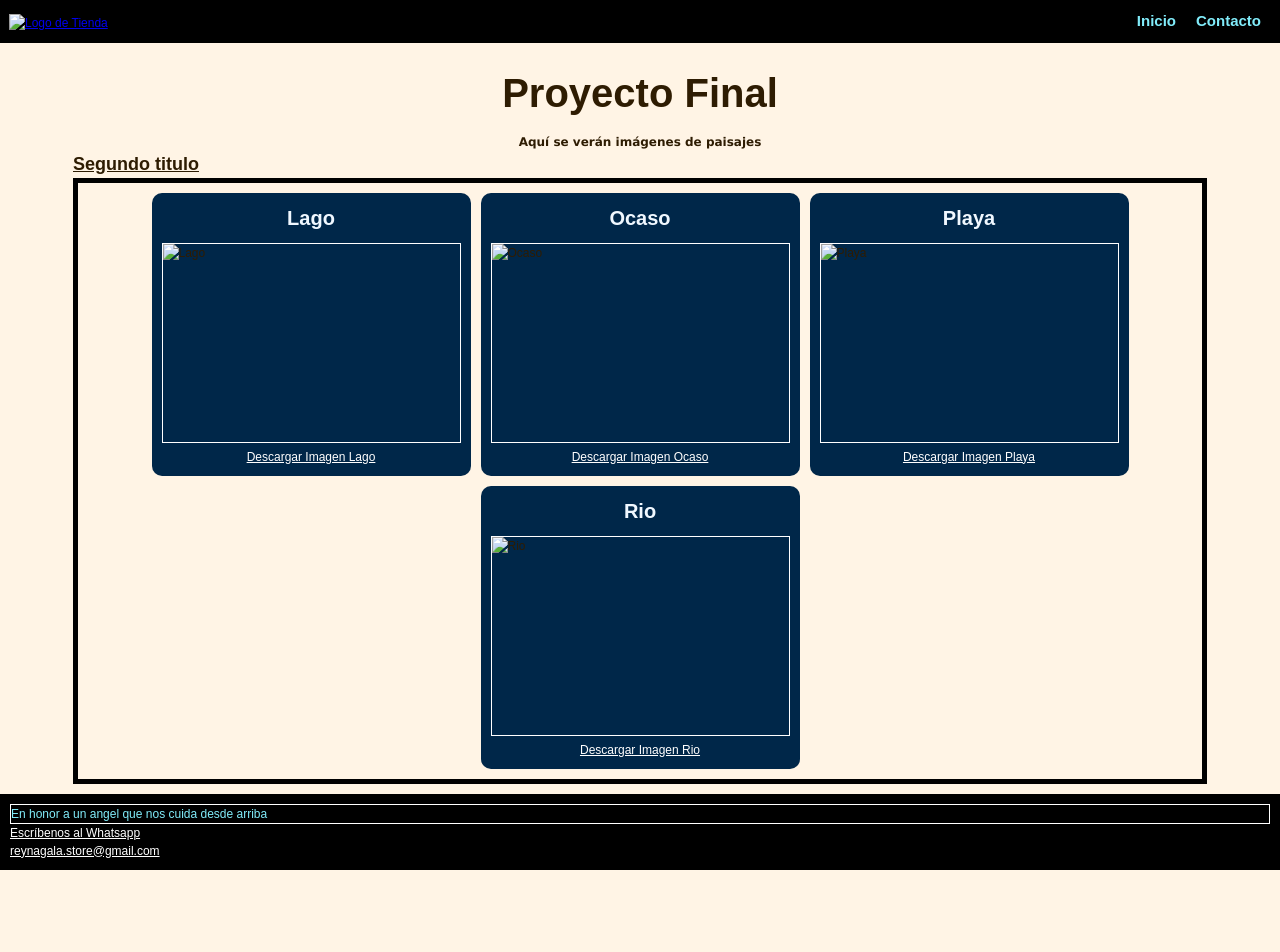
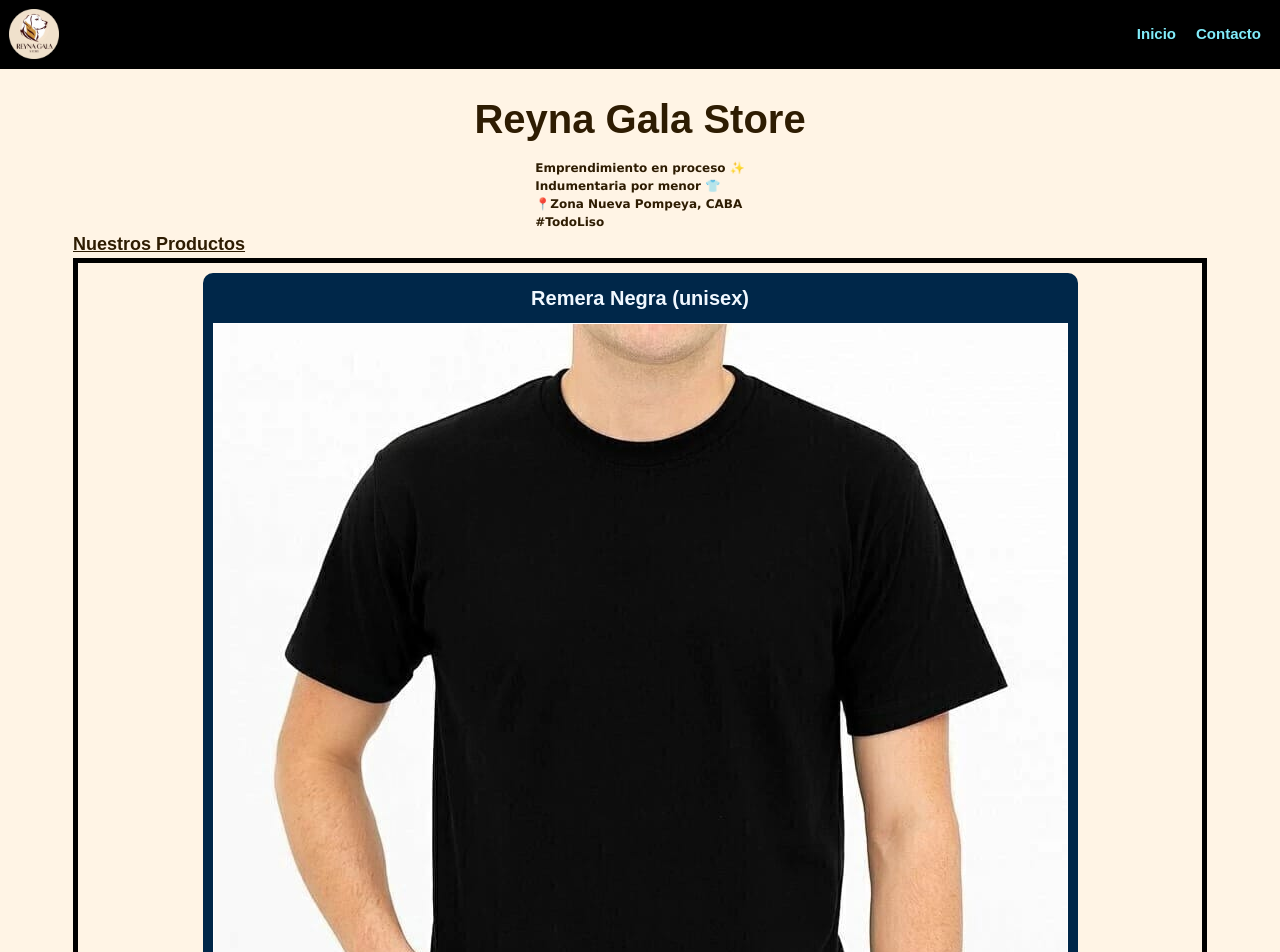
Before and after one commit to Wolf-28/frontend-talentotech-proyecto-preentrega, a plain HTML site: page index.html in a window 1280 px wide. Shown: the top 952 px of the page. Before the commit the page ends 870 px from the top, so only its background shows below. Drawn offline with Linux system fonts and the light colour scheme; a web font is replaced by a local one.

Commit message:
Modificación de index con nuevas secciones, logos, productos y footer

```diff
--- a/index.html
+++ b/index.html
@@ -12,15 +12,27 @@
       href="https://fonts.googleapis.com/css2?family=Asimovian&display=swap"
       rel="stylesheet"
     />
+    <link
+      rel="stylesheet"
+      href="https://cdnjs.cloudflare.com/ajax/libs/font-awesome/7.0.1/css/all.min.css"
+      integrity="sha512-2SwdPD6INVrV/lHTZbO2nodKhrnDdJK9/kg2XD1r9uGqPo1cUbujc+IYdlYdEErWNu69gVcYgdxlmVmzTWnetw=="
+      crossorigin="anonymous"
+      referrerpolicy="no-referrer"
+    />
 
-    <title>Inicio ☺</title>
+    <title>Home</title>
+    <link
+      rel="icon"
+      type="image/png"
+      href="./Images/Logos/ReynaGala icon transparente.png"
+    />
   </head>
   <body>
     <header class="header">
       <div class="header__logo">
         <a href="./index.html">
           <img
-            src="./Images/logo index.png"
+            src="./Images/Logos/ReynaGala logo transparente.png"
             alt="Logo de Tienda"
             width="50"
             height="50"
@@ -39,63 +51,69 @@
       </div>
     </header>
     <main>
-      <h1 class="titulo-home">Proyecto Final</h1>
-      <p class="parrafo-home">Aquí se verán imágenes de paisajes</p>
+      <h1 class="titulo-home">Reyna Gala Store</h1>
+      <div class="parrafo-home">
+        <p>Emprendimiento en proceso ✨</p>
+        <p>Indumentaria por menor 👕</p>
+        <p>📍Zona Nueva Pompeya, CABA</p>
+        <p>#TodoLiso</p>
+      </div>
       <section class="imagenes-home">
-        <h2>Segundo titulo</h2>
+        <h2>Nuestros Productos</h2>
         <div class="contenedor">
           <article class="tarjeta-imagen">
-            <h3>Lago</h3>
-            <img src="./Images/lago.jpg" alt="Lago" width="300" height="200" />
-            <a href="./Images/lago.jpg" download=""> Descargar Imagen Lago</a>
+            <h3>Remera Negra (unisex)</h3>
+            <img
+              src="./Images/Productos/Remera Negra.jpg"
+              alt="Remera Negra"
+            />
+            <p>Talles disponibles: S/M/L/XL/XXL</p>
           </article>
 
           <article class="tarjeta-imagen">
-            <h3>Ocaso</h3>
-            <img
-              src="./Images/ocaso.jpg"
-              alt="Ocaso"
-              width="300"
-              height="200"
-            />
-            <a href="./Images/ocaso.jpg" download=""> Descargar Imagen Ocaso</a>
+            <h3>Remera Roja (unisex)</h3>
+            <img src="./Images/Productos/Remera Roja.jpg" alt="Remera Roja" />
+            <p>Talles disponibles: S/M/L/XL/XXL</p>
           </article>
 
           <article class="tarjeta-imagen">
-            <h3>Playa</h3>
+            <h3>Remera Blanca (unisex)</h3>
             <img
-              src="./Images/playa.jpg"
-              alt="Playa"
-              width="300"
-              height="200"
+              src="./Images/Productos/Remera Blanca.jpg"
+              alt="Remera Blanca"
             />
-            <a href="./Images/playa.jpg" download=""> Descargar Imagen Playa</a>
-          </article>
-
-          <article class="tarjeta-imagen">
-            <h3>Rio</h3>
-            <img src="./Images/rio.jpg" alt="Rio" width="300" height="200" />
-            <a href="./Images/rio.jpg" download=""> Descargar Imagen Rio</a>
+            <p>Talles disponibles: S/M/L/XL/XXL</p>
           </article>
         </div>
       </section>
     </main>
     <footer class="footer">
-      <p>En honor a un angel que nos cuida desde arriba</p>
+      <p class="dedicatoria">En honor a un angel que nos cuida desde arriba</p>
+      <div class="footer__brands">
+        <p class="redes">Nuestas Redes:</p>
         <nav>
           <ul>
             <li>
-            <a href="https://wa.me/5491171643436" target="_blank"
-              >Escríbenos al Whatsapp</a
+              <a href="https://wa.me/5491171643436" target="_blank">
+                <i class="fa-brands fa-whatsapp"></i
+              ></a>
+            </li>
+            <li>
+              <a
+                href="https://www.instagram.com/reynagala.store_/"
+                target="_blank"
               >
+                <i class="fa-brands fa-instagram"></i>
+              </a>
             </li>
             <li>
               <a href="mailto:reynagala.store@gmail.com" target="_blank"
-              >reynagala.store@gmail.com</a
-            >
+                ><i class="fa-solid fa-envelope"></i
+              ></a>
             </li>
           </ul>
         </nav>
+      </div>
     </footer>
   </body>
 </html>
```
Lines whose indentation alone changed are shown as unchanged.
